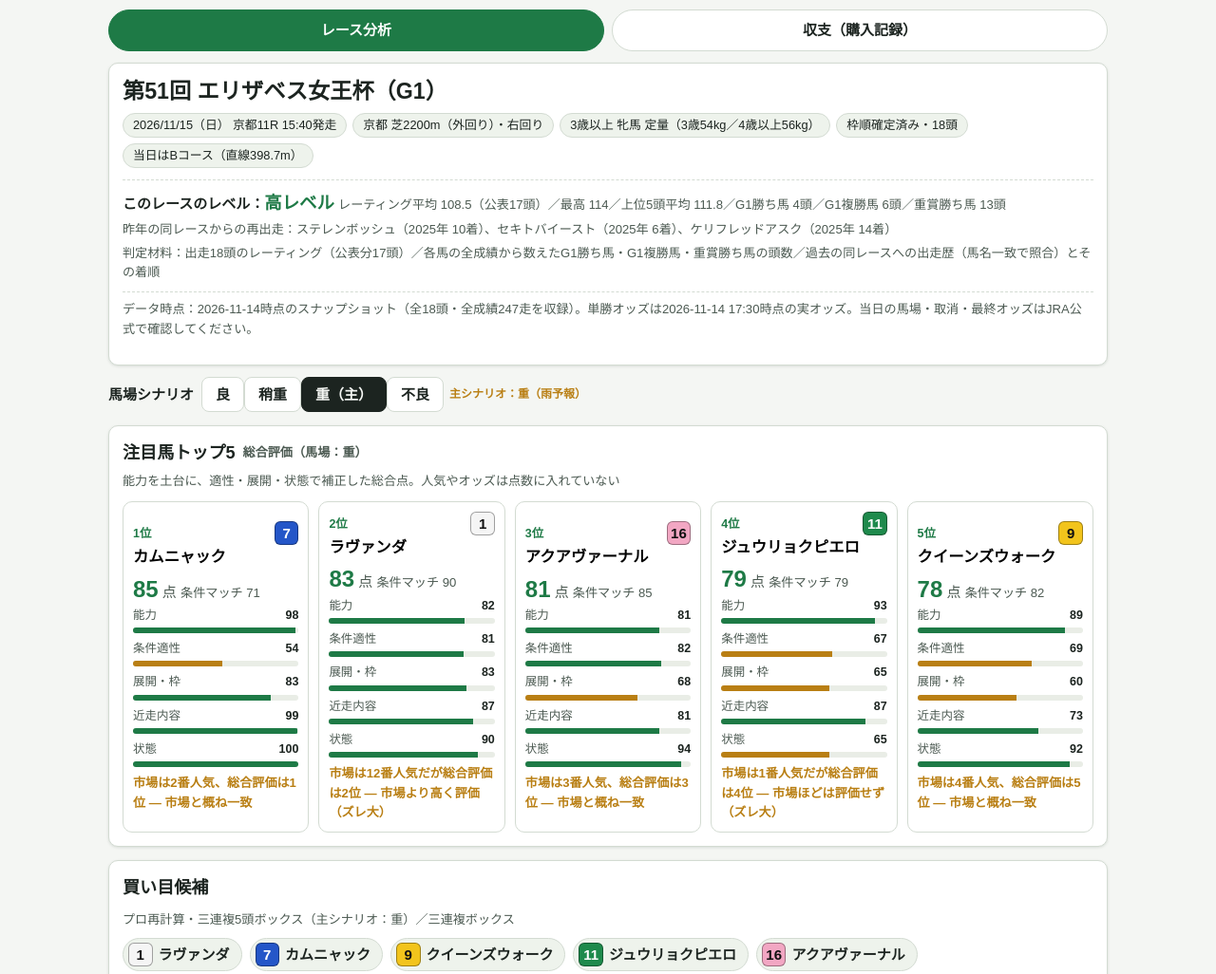
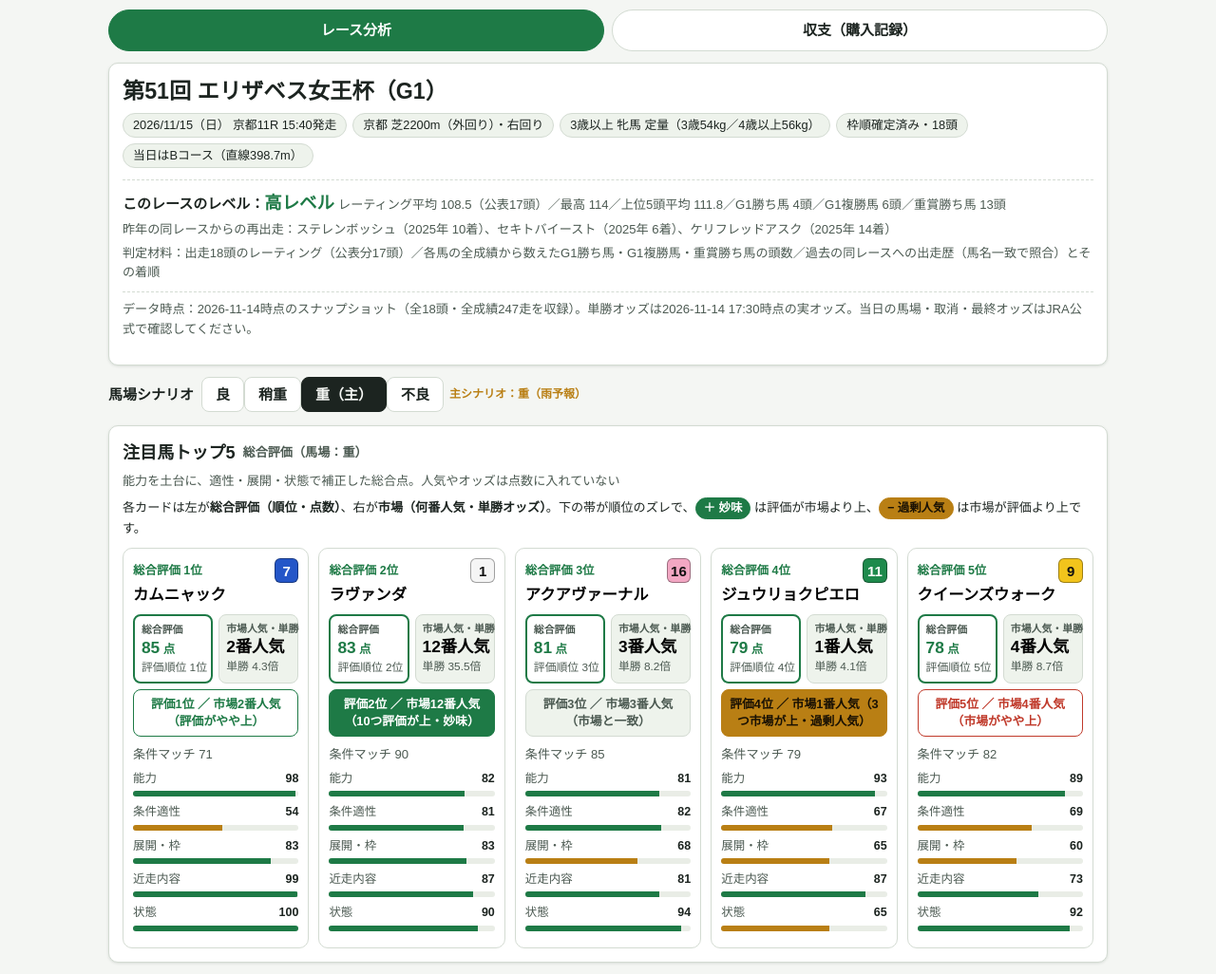
Before and after one commit to FRANKI3420/hourseRaceRecord, a plain HTML site: page index.html in a window 1280 px wide. Shown: the top 1026 px of the page at 95% size. Drawn offline with Linux system fonts and the light colour scheme.

Commit message:
トップ5と比較表で総合評価と市場人気の対応を見やすく

```diff
--- a/index.html
+++ b/index.html
@@ -92,6 +92,27 @@
       .bar > i.mid { background: var(--warn); } .bar > i.low { background: var(--danger); }
       .layerline { display: flex; justify-content: space-between; font-size: .78rem; color: var(--ink2); }
       .layerline b { color: var(--ink); }
+      /* top5: evaluation vs market side-by-side */
+      .vs { display: grid; grid-template-columns: 1fr 1fr; gap: 6px; margin: 8px 0 6px; }
+      .vbox { border: 1px solid var(--line); border-radius: 8px; padding: 6px 7px; background: var(--chip); min-width: 0; }
+      .vbox.eval { border: 2px solid var(--accent); background: var(--surface); }
+      .vbox .vk { font-size: .68rem; font-weight: 800; color: var(--ink2); white-space: nowrap; }
+      .vbox .vbig { font-size: 1.08rem; font-weight: 900; line-height: 1.25; white-space: nowrap; }
+      .vbox .vsub { font-size: .74rem; color: var(--ink2); white-space: nowrap; }
+      .gapbadge { display: block; text-align: center; font-weight: 800; font-size: .8rem; line-height: 1.4; border-radius: 8px; padding: 6px 7px; margin: 0 0 9px; border: 1px solid var(--line); background: var(--chip); color: var(--ink2); }
+      .gapbadge.value-big { background: var(--accent); color: var(--accent-ink); border-color: var(--accent); }
+      .gapbadge.value { color: var(--accent); border-color: var(--accent); background: var(--surface); }
+      .gapbadge.over-big { background: var(--warn); color: #191104; border-color: var(--warn); }
+      .gapbadge.over { color: var(--danger); border-color: var(--danger); background: var(--surface); }
+      /* comparison table: gap pill */
+      .popcell { font-weight: 900; font-size: .98rem; }
+      .oddcell { font-weight: 800; }
+      .evalrank { display: inline-block; font-size: .72rem; font-weight: 800; color: var(--ink2); border: 1px solid var(--line); border-radius: 999px; padding: 0 6px; margin-right: 4px; vertical-align: 2px; }
+      .gappill { display: inline-block; border-radius: 999px; padding: 1px 8px; font-size: .78rem; font-weight: 800; border: 1px solid var(--line); background: var(--chip); color: var(--ink2); white-space: nowrap; }
+      .gappill.value-big { background: var(--accent); color: var(--accent-ink); border-color: var(--accent); }
+      .gappill.value { color: var(--accent); border-color: var(--accent); background: var(--surface); }
+      .gappill.over-big { background: var(--warn); color: #191104; border-color: var(--warn); }
+      .gappill.over { color: var(--danger); border-color: var(--danger); background: var(--surface); }
       /* tables */
       .tblwrap { overflow-x: auto; }
       table { border-collapse: collapse; width: 100%; font-size: .86rem; }
@@ -175,7 +196,7 @@
       .hidden { display: none !important; }
       footer { margin-top: 26px; color: var(--ink2); font-size: .8rem; }
       @media (max-width: 720px) {
-        .cmp .opt, .basis-tbl .opt { display: none; }
+        .cmp .opt, .cmp .sub2, .basis-tbl .opt { display: none; }
         th, td { padding: 6px 4px; }
         .axis .al { width: 9em; }
         h1 { font-size: 1.28rem; }
@@ -209,6 +230,7 @@
         <section class="card">
           <h2>注目馬トップ5 <span class="small muted" id="top5-sub"></span></h2>
           <p class="small muted" style="margin:-4px 0 10px">能力を土台に、適性・展開・状態で補正した総合点。人気やオッズは点数に入れていない</p>
+          <p class="small" style="margin:-4px 0 10px">各カードは左が<strong>総合評価（順位・点数）</strong>、右が<strong>市場（何番人気・単勝オッズ）</strong>。下の帯が順位のズレで、<span class="gappill value-big">＋ 妙味</span> は評価が市場より上、<span class="gappill over-big">− 過剰人気</span> は市場が評価より上です。</p>
           <div class="top5" id="top5"></div>
         </section>
 
@@ -233,12 +255,13 @@
 
         <section class="card">
           <h2>出走馬比較表 <span class="small muted">（行タップで各馬詳細）</span></h2>
+          <p class="small" style="margin:-4px 0 10px">総合評価のすぐ右が<strong>市場人気（◯番人気）と単勝オッズ</strong>です。「ズレ」は人気順位−評価順位で、<span class="gappill value-big">＋ 妙味</span> は評価が市場より上、<span class="gappill over-big">− 過剰人気</span> は市場が評価より上を表します。</p>
           <div class="tblwrap">
             <table class="cmp" id="cmp-table">
               <thead><tr>
-                <th class="l">馬</th><th>総合評価</th><th>条件マッチ</th>
+                <th class="l">馬</th><th>総合評価</th><th>市場人気</th><th>単勝</th><th>評価とのズレ</th><th class="sub2">条件マッチ</th>
                 <th class="opt">能力</th><th class="opt">適性</th><th class="opt">展開・枠</th><th class="opt">近走</th><th class="opt">状態</th>
-                <th>特性フィット</th><th class="opt">単勝</th><th class="opt">人気</th>
+                <th class="sub2">特性フィット</th>
               </tr></thead>
               <tbody id="cmp-body"></tbody>
             </table>
@@ -2661,22 +2684,46 @@ function sortedByPro() {
 function layerBar(label, v) {
   return `<div class="layerline"><span>${label}</span><b>${v ?? "—"}</b></div><div class="bar"><i class="${barCls(v)}" style="width:${v ?? 0}%"></i></div>`;
 }
+function gapInfo(e, evalRank) {
+  const pop = e.winPopularity;
+  if (pop == null) return { gap: null, kind: "even", pill: "人気 —", line: `評価${evalRank}位 ／ 市場人気は未取得` };
+  const gap = pop - evalRank, abs = Math.abs(gap);
+  if (gap >= 3) return { gap, kind: "value-big", pill: `+${gap} 妙味`, line: `評価${evalRank}位 ／ 市場${pop}番人気（${gap}つ評価が上・妙味）` };
+  if (gap >= 1) return { gap, kind: "value", pill: `+${gap} 評価が上`, line: `評価${evalRank}位 ／ 市場${pop}番人気（評価がやや上）` };
+  if (gap === 0) return { gap, kind: "even", pill: "±0 一致", line: `評価${evalRank}位 ／ 市場${pop}番人気（市場と一致）` };
+  if (gap <= -3) return { gap, kind: "over-big", pill: `${gap} 過剰人気`, line: `評価${evalRank}位 ／ 市場${pop}番人気（${abs}つ市場が上・過剰人気）` };
+  return { gap, kind: "over", pill: `${gap} 市場が上`, line: `評価${evalRank}位 ／ 市場${pop}番人気（市場がやや上）` };
+}
 function renderTop5() {
   $("top5-sub").textContent = `総合評価（馬場：${going}）`;
-  $("top5").innerHTML = sortedByPro().slice(0, 5).map((e, i) => `
+  $("top5").innerHTML = sortedByPro().slice(0, 5).map((e, i) => {
+    const evalRank = i + 1, g = gapInfo(e, evalRank);
+    return `
     <button class="pick-card" data-horse="${e.horse.id}">
-      <span class="rank">${i + 1}位</span>
+      <span class="rank">総合評価 ${evalRank}位</span>
       <span style="float:right"><span class="wb f${e.frame}">${e.horseNumber}</span></span>
       <div class="nm">${esc(e.horse.name)}</div>
-      <div><span class="score" style="color:${bandColor(e.pro[going].total)}">${e.pro[going].total ?? "—"}</span><span class="muted"> 点</span>
-      <span class="small muted">条件マッチ ${e.matches[going].score ?? "—"}</span></div>
+      <div class="vs">
+        <div class="vbox eval">
+          <div class="vk">総合評価</div>
+          <div class="vbig" style="color:${bandColor(e.pro[going].total)}">${e.pro[going].total ?? "—"}<span style="font-size:.78rem"> 点</span></div>
+          <div class="vsub">評価順位 ${evalRank}位</div>
+        </div>
+        <div class="vbox">
+          <div class="vk">市場人気・単勝</div>
+          <div class="vbig">${e.winPopularity != null ? e.winPopularity + "番人気" : "—"}</div>
+          <div class="vsub">単勝 ${e.winOdds != null ? e.winOdds.toFixed(1) + "倍" : "—"}</div>
+        </div>
+      </div>
+      <span class="gapbadge ${g.kind}">${esc(g.line)}</span>
+      <div class="small muted" style="margin-bottom:6px">条件マッチ ${e.matches[going].score ?? "—"}</div>
       ${layerBar("能力", e.proShared.ability.score)}
       ${layerBar("条件適性", e.pro[going].condition.score)}
       ${layerBar("展開・枠", e.proShared.paceFrame.score)}
       ${layerBar("近走内容", e.proShared.recent.score)}
       ${layerBar("状態", e.proShared.state.score)}
-      ${e.pro[going].marketGap ? `<div class="small" style="color:var(--warn);font-weight:700">${esc(e.pro[going].marketGap)}</div>` : ""}
-    </button>`).join("");
+    </button>`;
+  }).join("");
 }
 function renderOdds() {
   const sorted = [...S.entries].filter((e) => e.winOdds != null).sort((a, b) => (a.winPopularity ?? 99) - (b.winPopularity ?? 99));
@@ -2688,20 +2735,21 @@ function renderOdds() {
     </button>`).join("");
 }
 function renderCmp() {
-  $("cmp-body").innerHTML = sortedByPro().map((e) => {
-    const p = e.pro[going];
+  $("cmp-body").innerHTML = sortedByPro().map((e, i) => {
+    const p = e.pro[going], evalRank = i + 1, g = gapInfo(e, evalRank);
     return `<tr class="clickable" data-horse="${e.horse.id}">
       <td class="l"><span class="wb f${e.frame}">${e.horseNumber}</span> <b>${esc(e.horse.name)}</b></td>
-      <td class="scorecell" style="color:${bandColor(p.total)}">${p.total ?? "—"}</td>
-      <td>${e.matches[going].score ?? "—"}</td>
+      <td class="scorecell" style="color:${bandColor(p.total)}"><span class="evalrank">${evalRank}位</span>${p.total ?? "—"}</td>
+      <td class="popcell">${e.winPopularity != null ? e.winPopularity + "番人気" : "—"}</td>
+      <td class="oddcell">${e.winOdds != null ? e.winOdds.toFixed(1) + "倍" : "—"}</td>
+      <td><span class="gappill ${g.kind}">${esc(g.pill)}</span></td>
+      <td class="sub2">${e.matches[going].score ?? "—"}</td>
       <td class="opt">${e.proShared.ability.score ?? "—"}</td>
       <td class="opt">${p.condition.score ?? "—"}</td>
       <td class="opt">${e.proShared.paceFrame.score ?? "—"}</td>
       <td class="opt">${e.proShared.recent.score ?? "—"}</td>
       <td class="opt">${e.proShared.state.score ?? "—"}</td>
-      <td>${p.traitFit ? p.traitFit.score ?? "—" : "—"}</td>
-      <td class="opt">${e.winOdds != null ? e.winOdds.toFixed(1) : "—"}</td>
-      <td class="opt">${e.winPopularity ?? "—"}</td>
+      <td class="sub2">${p.traitFit ? p.traitFit.score ?? "—" : "—"}</td>
     </tr>`;
   }).join("");
 }
```
